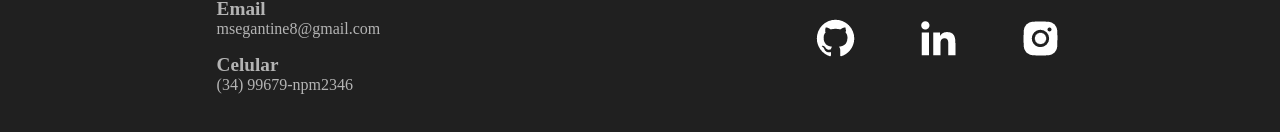
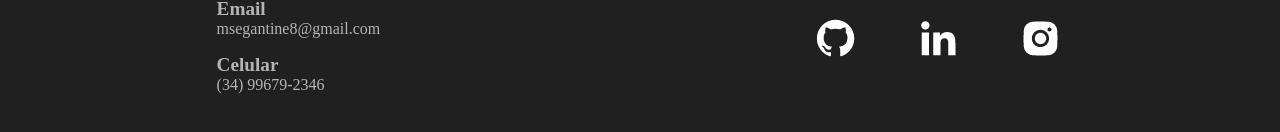
Before and after one commit to marcos-segantine/blog-angular, an Angular app: page / in a window 1280 px wide. Shown: the part 2628-2760 px from the top of the page. Built offline with nearby package versions, Linux system fonts and the light colour scheme.

Commit message:
Fix a bug

```diff
--- a/src/app/shared/footer/footer.component.html
+++ b/src/app/shared/footer/footer.component.html
@@ -3,7 +3,7 @@
     <h5>Email</h5>
     <p>msegantine8@gmail.com</p>
     <h5>Celular</h5>
-    <p>(34) 99679-npm2346</p>
+    <p>(34) 99679-2346</p>
   </div>
 
   <div class="social-network">
```
